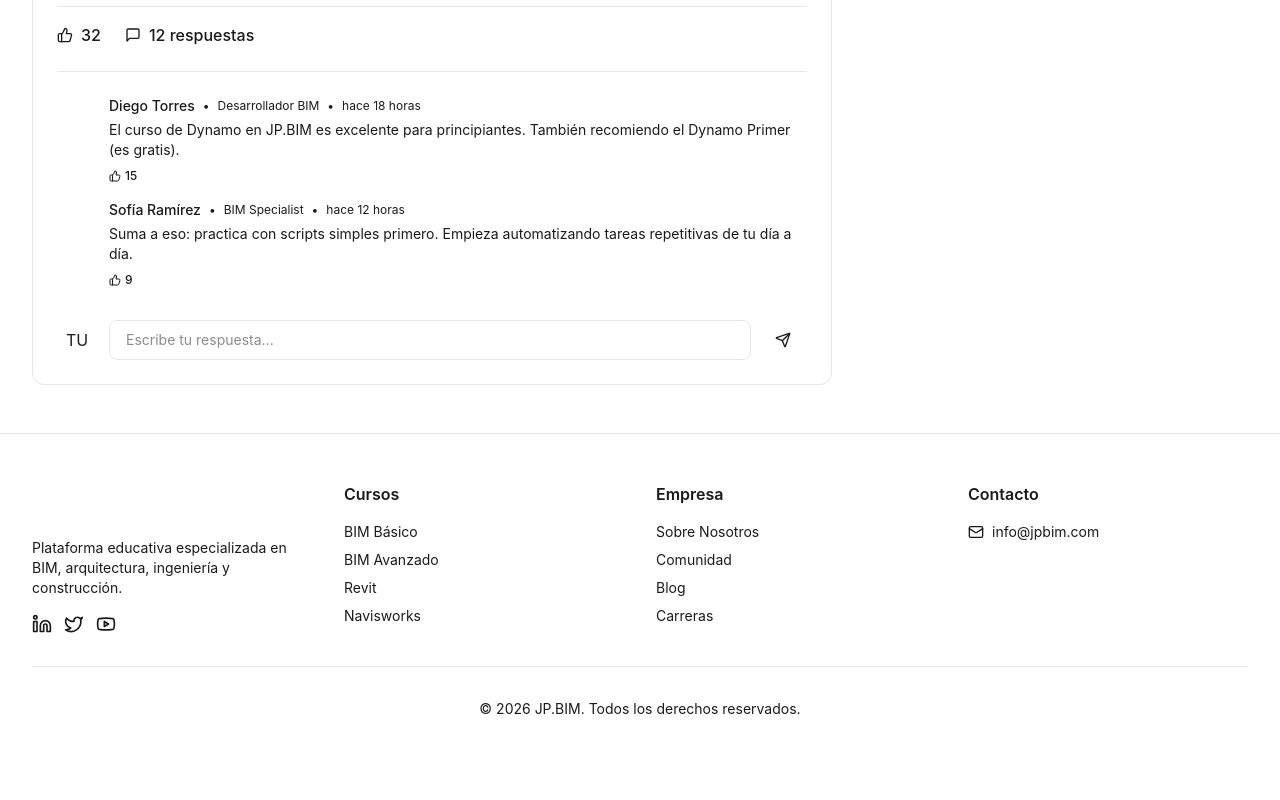
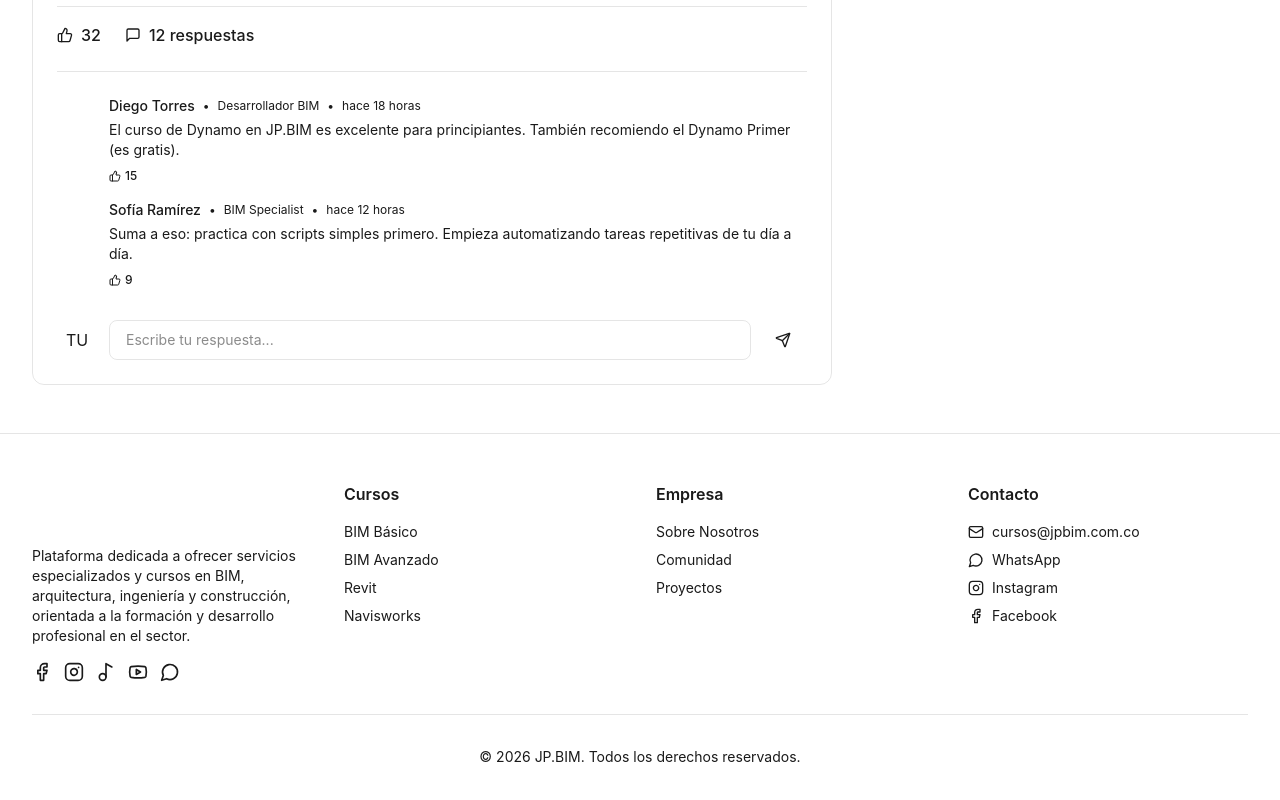
Before and after one commit to Asly-ing/PLATAFORMA-JB.BIM-, a React (Vite) app: page /community in a window 1280 px wide. Shown: the part 1658-2458 px from the top of the page. Before the commit the page ends 2425 px from the top, so only its background shows below. Built offline with nearby package versions, Linux system fonts and the light colour scheme.

Commit message:
Pg-about

```diff
--- a/src/app/components/Footer.tsx
+++ b/src/app/components/Footer.tsx
@@ -1,5 +1,5 @@
 import { Link } from 'react-router-dom';
-import { BookOpen, Mail, Linkedin, Twitter, Youtube } from 'lucide-react';
+import {Phone, Mail, Youtube, Facebook, Instagram, Music2, MessageCircle } from 'lucide-react';
 
 export function Footer() {
   return (
@@ -9,27 +9,47 @@ export function Footer() {
           {/* Brand */}
           <div className="col-span-1">
             <Link to="/" className="flex items-center gap-2 mb-4">
-              <div className="flex h-10 w-10 items-center justify-center rounded-lg bg-gradient-to-br from-primary to-accent">
-                <BookOpen className="h-6 w-6 text-white" />
+              <div className="flex h-12 w-12 items-center justify-center rounded-lg bg-gradient-to-br from-primary to-accent">
+                <img
+                src="/logo.png"
+                alt="JP.BIM Logo"
+                className="h-10 w-10 object-contain"
+              />
               </div>
               <span className="text-xl font-bold bg-gradient-to-r from-primary to-accent bg-clip-text text-transparent">
                 JP.BIM
               </span>
             </Link>
             <p className="text-sm text-muted-foreground mb-4">
-              Plataforma educativa especializada en BIM, arquitectura, ingeniería y construcción.
+              Plataforma dedicada a ofrecer servicios especializados y cursos en BIM, arquitectura, ingeniería y construcción, orientada a la formación y desarrollo profesional en el sector.
             </p>
             <div className="flex gap-3">
-              <a href="#" className="text-muted-foreground hover:text-primary transition-colors">
-                <Linkedin className="h-5 w-5" />
+              <a href="https://www.facebook.com/profile.php?id=61557482336303" target="_blank" rel="noopener noreferrer" className="text-muted-foreground hover:text-primary transition-colors">
+                <Facebook className="h-5 w-5" />
               </a>
-              <a href="#" className="text-muted-foreground hover:text-primary transition-colors">
-                <Twitter className="h-5 w-5" />
+
+              <a href="https://www.instagram.com/jpbimcolombia/" target="_blank" rel="noopener noreferrer" className="text-muted-foreground hover:text-primary transition-colors">
+                <Instagram className="h-5 w-5" />
               </a>
-              <a href="#" className="text-muted-foreground hover:text-primary transition-colors">
+
+              <a href="https://www.tiktok.com/@jpbim_revit" target="_blank" rel="noopener noreferrer" className="text-muted-foreground hover:text-primary transition-colors">
+                <Music2 className="h-5 w-5" />
+              </a>
+
+              <a href="https://www.youtube.com/@jpbimRevit" target="_blank" rel="noopener noreferrer" className="text-muted-foreground hover:text-primary transition-colors">
                 <Youtube className="h-5 w-5" />
               </a>
+              <a
+                href="https://wa.me/573219642017?text=Hola,%20vi%20tu%20plataforma%20JP.BIM%20y%20me%20gustaría%20saber%20más%20sobre%20sus%20servicios%20y%20cursos%20😊."
+                target="_blank"
+                rel="noopener noreferrer"
+                className="text-muted-foreground hover:text-primary transition-colors"
+              >
+                <MessageCircle className="h-5 w-5" />
+              </a>
+
             </div>
+
           </div>
 
           {/* Cursos */}
@@ -47,10 +67,9 @@ export function Footer() {
           <div>
             <h4 className="font-semibold mb-4">Empresa</h4>
             <ul className="space-y-2 text-sm">
-              <li><Link to="/" className="text-muted-foreground hover:text-primary transition-colors">Sobre Nosotros</Link></li>
+              <li><Link to="/about" className="text-muted-foreground hover:text-primary transition-colors">Sobre Nosotros</Link></li>
               <li><Link to="/community" className="text-muted-foreground hover:text-primary transition-colors">Comunidad</Link></li>
-              <li><Link to="/" className="text-muted-foreground hover:text-primary transition-colors">Blog</Link></li>
-              <li><Link to="/" className="text-muted-foreground hover:text-primary transition-colors">Carreras</Link></li>
+              <li><Link to="/" className="text-muted-foreground hover:text-primary transition-colors">Proyectos</Link></li>
             </ul>
           </div>
 
@@ -58,13 +77,54 @@ export function Footer() {
           <div>
             <h4 className="font-semibold mb-4">Contacto</h4>
               <ul className="space-y-2 text-sm">
+                {/* Email */}
                 <li className="flex items-center gap-2 text-muted-foreground">
                   <Mail className="h-4 w-4" />
-                <a href="mailto:info@jpbim.com" className="hover:text-primary transition-colors">
-                  info@jpbim.com
+                  <a
+                    href="mailto:cursos@jpbim.com.co"
+                    className="hover:text-primary transition-colors"
+                  >
+                    cursos@jpbim.com.co
+                  </a>
+                </li>
+
+                {/* WhatsApp */}
+                <li className="flex items-center gap-2 text-muted-foreground">
+                  <MessageCircle className="h-4 w-4" />
+                  <a
+                    href="https://wa.me/573219642017?text=Hola,%20vi%20tu%20plataforma%20JP.BIM%20y%20me%20gustaría%20saber%20más%20sobre%20sus%20servicios%20y%20cursos%20😊."
+                    target="_blank"
+                    className="hover:text-primary transition-colors"
+                  >
+                    WhatsApp
+                  </a>
+                </li>
+
+                {/* Instagram */}
+                <li className="flex items-center gap-2 text-muted-foreground">
+                  <Instagram className="h-4 w-4" />
+                  <a
+                    href="https://instagram.com/jpbimcolombia"
+                    target="_blank"
+                    className="hover:text-primary transition-colors"
+                  >
+                    Instagram
+                  </a>
+                </li>
+
+                {/* Facebook */}
+                <li className="flex items-center gap-2 text-muted-foreground">
+                  <Facebook className="h-4 w-4" />
+                  <a
+                    href="https://facebook.com/profile.php?id=61557482336303"
+                    target="_blank"
+                    className="hover:text-primary transition-colors"
+                  >
+                    Facebook
                   </a>
                 </li>
               </ul>
+
           </div>
         </div>
 
--- a/src/app/components/Header.tsx
+++ b/src/app/components/Header.tsx
@@ -1,5 +1,5 @@
 import { Link, useLocation } from 'react-router-dom';
-import { Sun, Moon, BookOpen, Menu, X, Video } from 'lucide-react';
+import { Sun, Moon, BookOpen, Menu, X, Video,Phone } from 'lucide-react';
 import { useTheme } from '@/app/contexts/ThemeContext';
 import { useState } from 'react';
 
@@ -38,6 +38,7 @@ export function Header() {
 
           {/* Desktop Navigation */}
           <nav className="hidden md:flex items-center gap-6 ">
+
             {navLinks.map((link) => (
               <Link
                 key={link.path}
@@ -64,7 +65,15 @@ export function Header() {
                 <Sun className="h-5 w-5" />
               )}
             </button>
-
+               <a
+          href="https://wa.me/573219642017"
+          target="_blank"
+          rel="noopener noreferrer"
+          className="hidden md:flex items-center gap-2 rounded-lg px-3 py-2 text-sm font-medium hover:bg-muted transition-colors"
+        >
+          <Phone className="h-5 w-5" />
+          Contáctenos
+        </a>
             <Link
               to="/login"
               className="hidden md:inline-flex items-center justify-center rounded-lg bg-primary px-4 py-2 text-sm font-medium text-primary-foreground hover:bg-primary/90 transition-colors"
--- a/src/app/pages/About.tsx
+++ b/src/app/pages/About.tsx
@@ -23,11 +23,8 @@ export function About() {
         <div className="container mx-auto max-w-6xl">
           <div className="text-center text-white">
             <h1 className="text-4xl md:text-5xl lg:text-6xl font-bold mb-6">
-              Sobre JP.BIM
+              Foto JP.BIM
             </h1>
-            <p className="text-xl md:text-2xl text-white/90 max-w-3xl mx-auto">
-              Líderes en formación y consultoría BIM en Colombia y Latinoamérica
-            </p>
           </div>
         </div>
       </section>
@@ -58,7 +55,7 @@ export function About() {
               <div className="aspect-square rounded-2xl bg-gradient-to-br from-primary/20 to-accent/20 p-8 flex items-center justify-center">
                 <div className="text-center">
                   <div className="text-6xl font-bold bg-gradient-to-r from-primary to-accent bg-clip-text text-transparent mb-4">
-                    JP.BIM
+                    FOTO JP.BIM
                   </div>
                   <p className="text-xl font-semibold text-foreground">Autodesk Training Center</p>
                   <div className="mt-8 grid grid-cols-2 gap-4">
```
Lines whose indentation alone changed are shown as unchanged.
